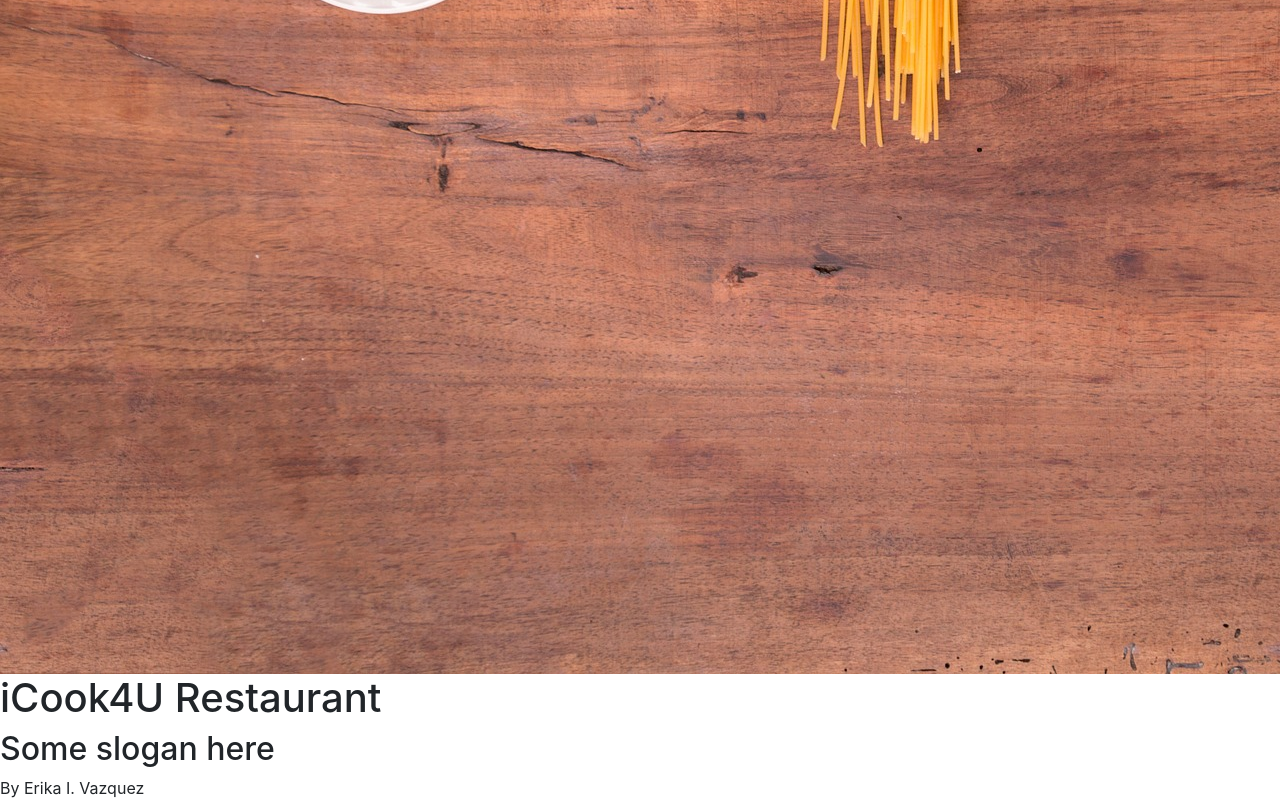
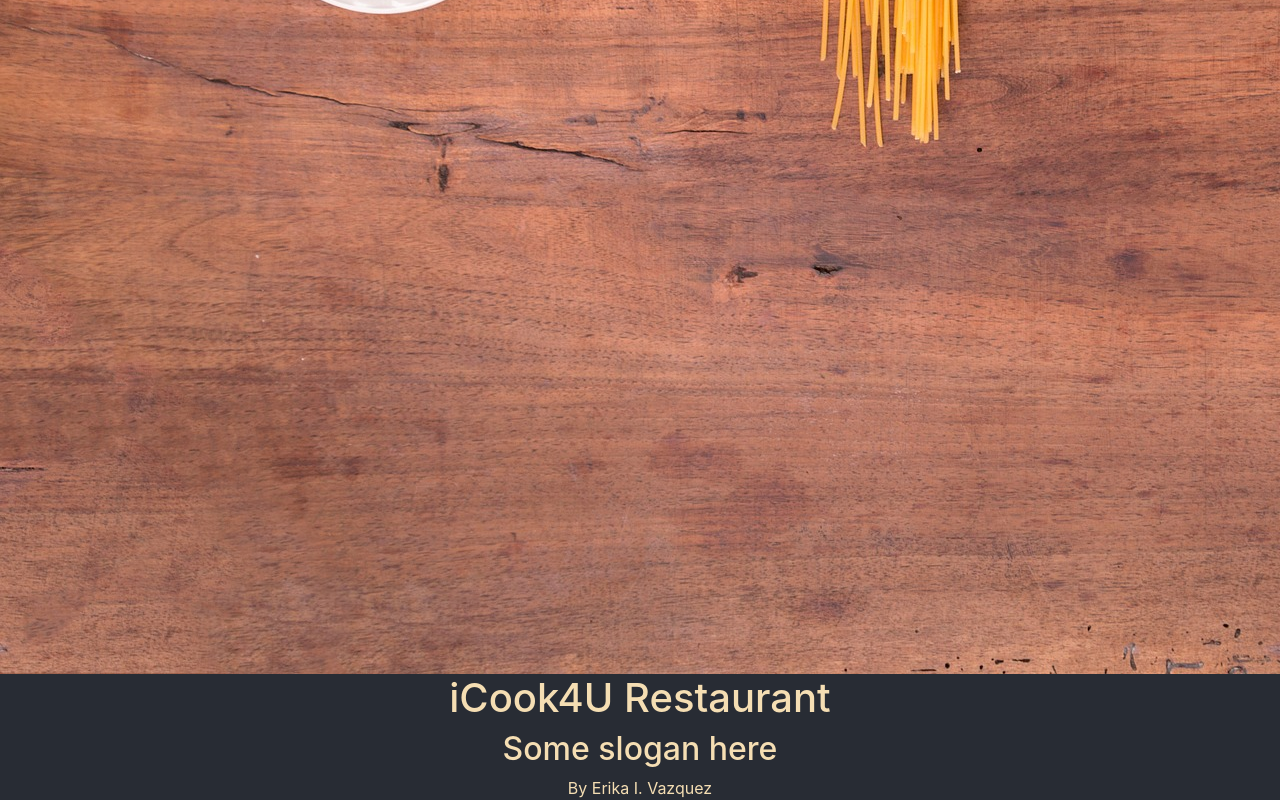
Before and after one commit to erika-vazquez/chef-website, a React (Create React App) app in the folder chef-site/: page / in a window 1280 px wide. Shown: the part 662-1462 px from the top of the page. Built offline with nearby package versions, Linux system fonts and the light colour scheme.

Commit message:
Added a variables sass file for styling

```diff
--- a/chef-site/src/App.js
+++ b/chef-site/src/App.js
@@ -2,7 +2,7 @@ import React from 'react';
 import NavBar from './components/nav'
 import HomeSec from './components/homeSection'
 import Footer from './components/footer'
-
+import './App.scss'
 
 function App() {
   return (
--- a/chef-site/src/App.css
+++ b/chef-site/src/App.scss
@@ -1,5 +1,9 @@
+@import './variables.scss';
+
 .App {
   text-align: center;
+  background-color: $primary-color;
+  color:wheat;
 }
 
 .App-logo {
@@ -9,6 +13,7 @@
 }
 
 .App-header {
+  background-color: $primary-color;
   min-height: 100vh;
   display: flex;
   flex-direction: column;
@@ -18,7 +23,7 @@
 }
 
 .App-link {
-  color: #61dafb;
+  color: $secondary-color;
 }
 
 @keyframes App-logo-spin {
--- /dev/null
+++ b/chef-site/src/variables.scss
@@ -0,0 +1,2 @@
+$primary-color: #282c34;
+$secondary-color: #61dafb;
```
